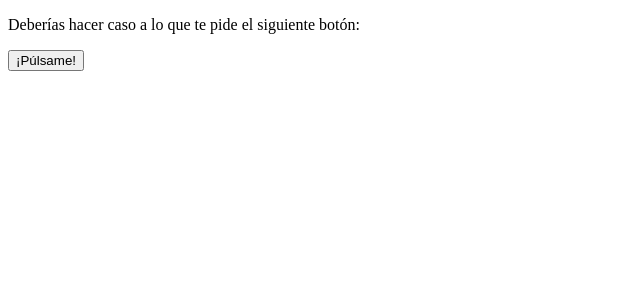
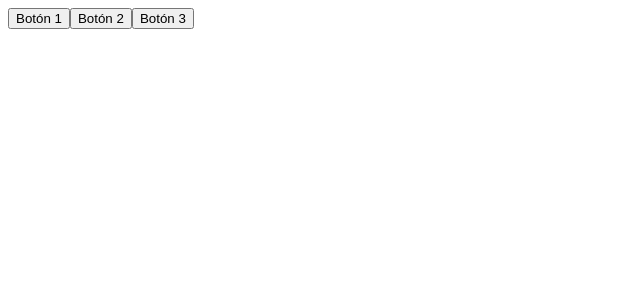
Before and after one commit to gerardoparrajc/componentes-angular, an Angular app: page / in a window 1280 px wide. Shown: the top 300 px of the page, without its empty margins (0-640 px from the left). Built offline with nearby package versions, Linux system fonts and the light colour scheme.

Commit message:
Implementado ejemplo de anidamiento de componentes.

```diff
--- a/src/app/app.component.html
+++ b/src/app/app.component.html
@@ -1,3 +1 @@
-<p>{{descripcion}}</p>
-
-<app-boton [texto]="textoBoton" (click)="mostrarAlerta()"></app-boton>
+<app-botones></app-botones>
--- a/src/app/app.component.ts
+++ b/src/app/app.component.ts
@@ -6,10 +6,5 @@ import { Component } from '@angular/core';
   styleUrls: ['./app.component.scss']
 })
 export class AppComponent {
-  textoBoton: string = '¡Púlsame!';
-  descripcion: string = 'Deberías hacer caso a lo que te pide el siguiente botón:';
 
-  mostrarAlerta() {
-    alert('Botón pulsado');
-  }
 }
--- a/src/app/botones/botones.component.html
+++ b/src/app/botones/botones.component.html
@@ -1 +1,3 @@
-<p>botones works!</p>
+<app-boton texto="Botón 1"></app-boton>
+<app-boton texto="Botón 2"></app-boton>
+<app-boton texto="Botón 3"></app-boton>
```
Also changed, not shown: 1 other file (tests, documents, lock files or other folders).
